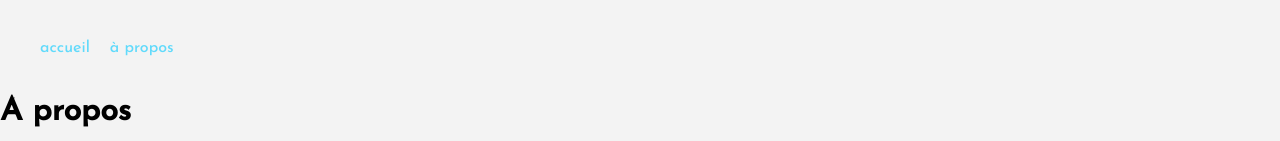
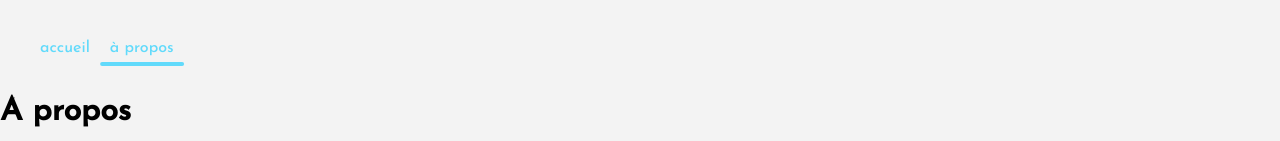
Before and after one commit to GUZZLER13/React-Cours-1, a React (Create React App) app: page /about in a window 1280 px wide. Shown: the top 141 px of the page. Built offline with nearby package versions, Linux system fonts and the light colour scheme.

Commit message:
add style nav active

```diff
--- a/src/components/Navigation.js
+++ b/src/components/Navigation.js
@@ -5,10 +5,10 @@ const Navigation = () => {
     return (
         <div className="navigation">
             <ul>
-                <NavLink to="/">
+                <NavLink to="/" className={(nav) => (nav.isActive ? "nav-active" : "")}>
                     <li>accueil</li>
                 </NavLink>
-                <NavLink to="/about">
+                <NavLink to="/about" className={(nav) => (nav.isActive ? "nav-active" : "")}>
                     <li>à propos</li>
                 </NavLink>
             </ul>
```
